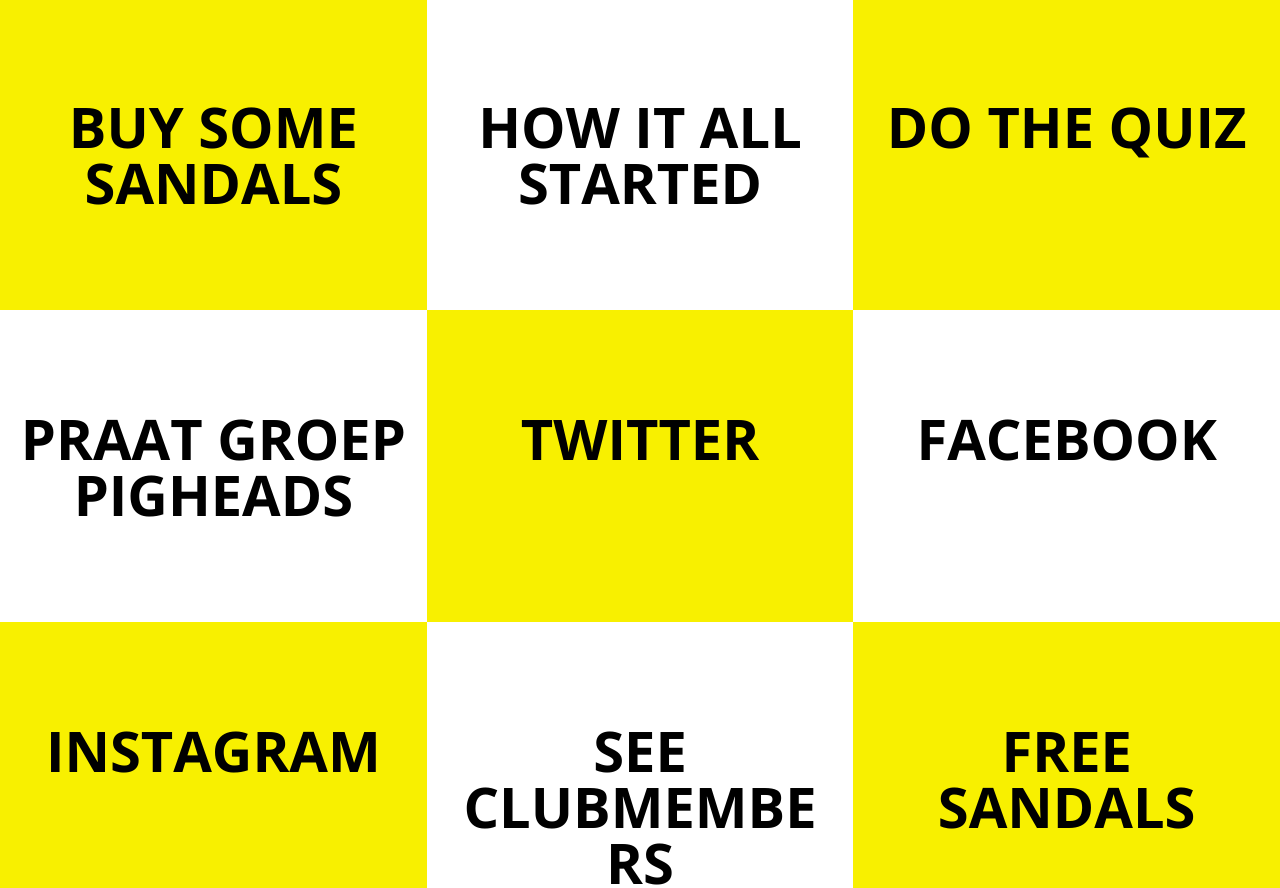
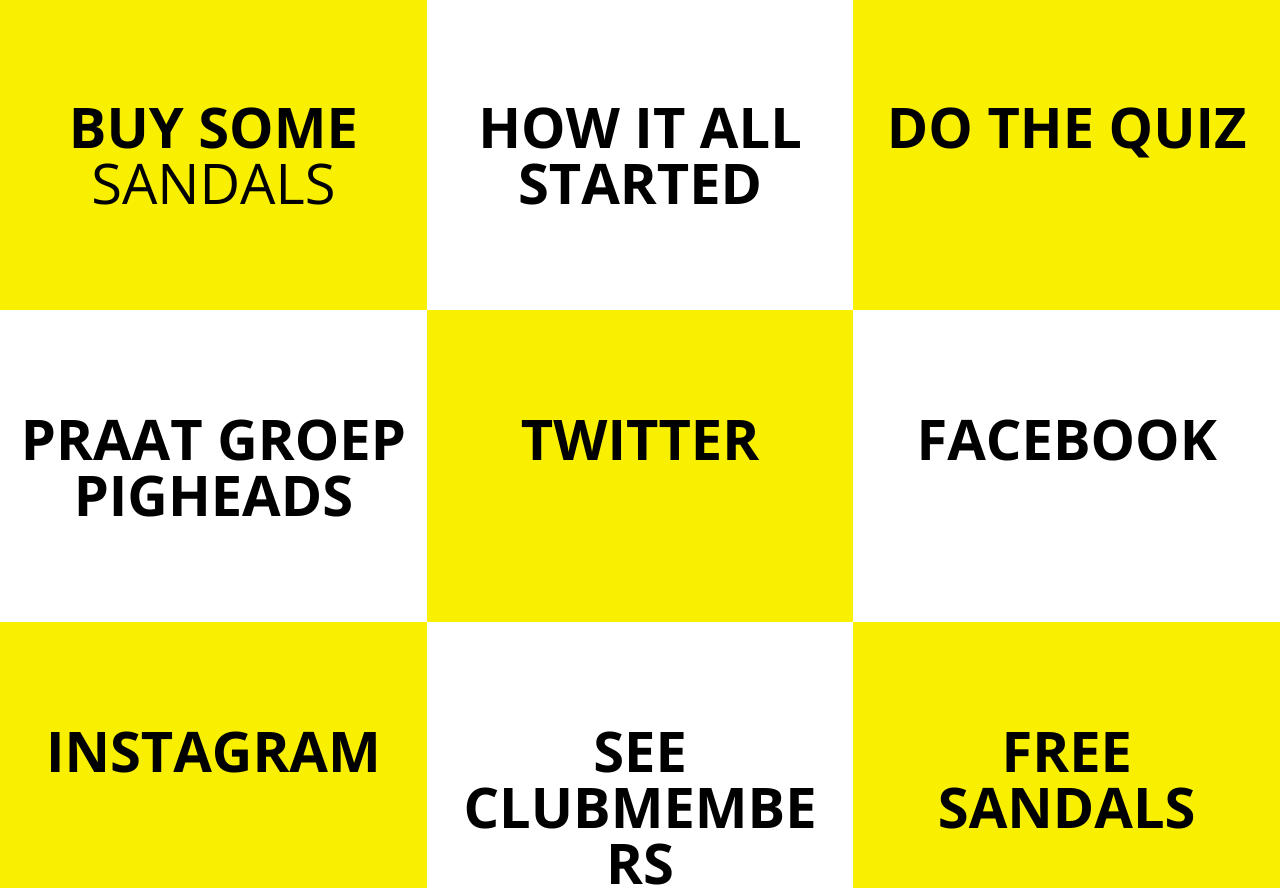
Before and after one commit to HOLYSHITSHOES/holyshitshoes.github.io, a plain HTML site: page index.html in a window 1280 px wide. Shown: the part 912-1800 px from the top of the page. Drawn offline with nearby package versions, Linux system fonts and the light colour scheme.

Commit message:
create github pages

```diff
--- a/index.html
+++ b/index.html
@@ -55,7 +55,7 @@
         <div class="row justify-content-center align-center">
             <div class="col-md-3 col-sm-6 stats-item col-md-4">
 
-                <h2 class="heading mbr-card-title mbr-fonts-style display-1"><a href="https://www.holyshitshoes.com/webshop" target="_blank"><strong>BUY SOME SANDALS</strong></a></h2>
+                <h2 class="heading mbr-card-title mbr-fonts-style display-1"><a href="https://www.holyshitshoes.com/webshop" target="_blank"><strong>BUY SOME </strong>SANDALS</a></h2>
 
             </div>
 
```
Also changed, not shown: 1 other file.
